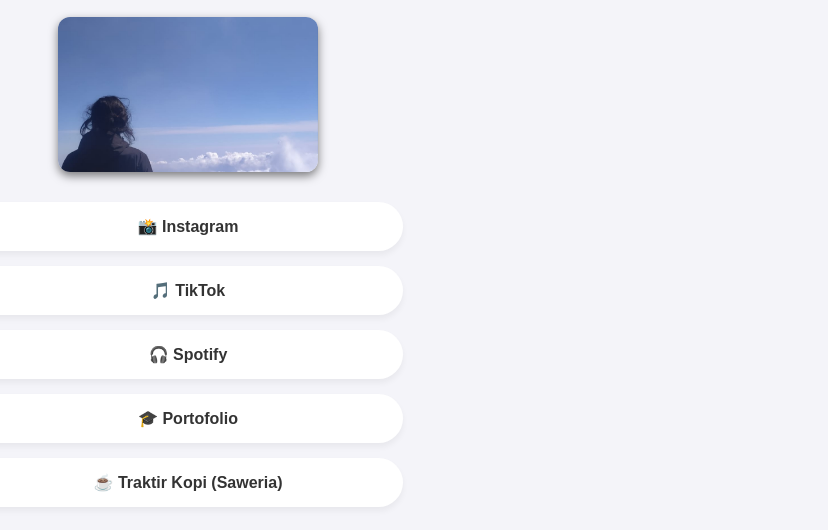
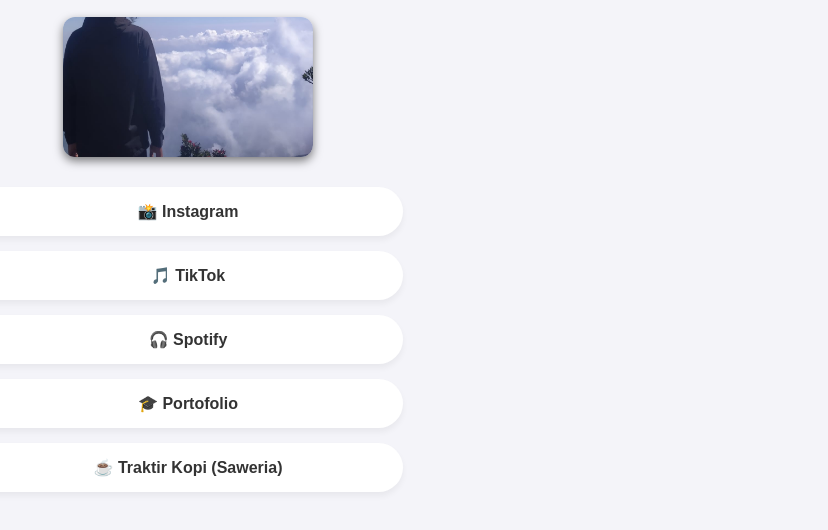
Before and after one commit to rizkyputraaprtm-ctrl/rizkyputrapratama, a plain HTML site: page index.html in a window 1280 px wide. Shown: the part 280-810 px from the top of the page, without its empty margins (452-1280 px from the left). Drawn offline with Linux system fonts and the light colour scheme.

Commit message:
Update style.css

```diff
--- a/style.css
+++ b/style.css
@@ -93,11 +93,12 @@ body.dark-mode .tombol-link:hover {
 
 .foto-persegi-panjang {
     width: 100%;
-    max-width: 260px; /* Batasi lebar maksimalnya agar tidak terlalu melebar */
-    height: 155px;    /* Ubah tinggi foto jadi lebih kecil (bisa diatur sesuai selera) */
-    object-fit: cover; /* Agar foto tetap rapi dan tidak gepeng */
-    border-radius: 12px; /* Membuat sudutnya melengkung halus */
+    max-width: 250px;
+    height: 140px;
+    object-fit: cover;
+    object-position: bottom; /* <-- INI YANG MEMBUAT FOKUS BERGESER KE BAGIAN BAWAH */
+    border-radius: 12px;
     display: block;
-    margin: 0 auto;    /* Posisi otomatis di tengah */
+    margin: 0 auto;
     box-shadow: 0 4px 10px rgba(0, 0, 0, 0.5);
 }
```
